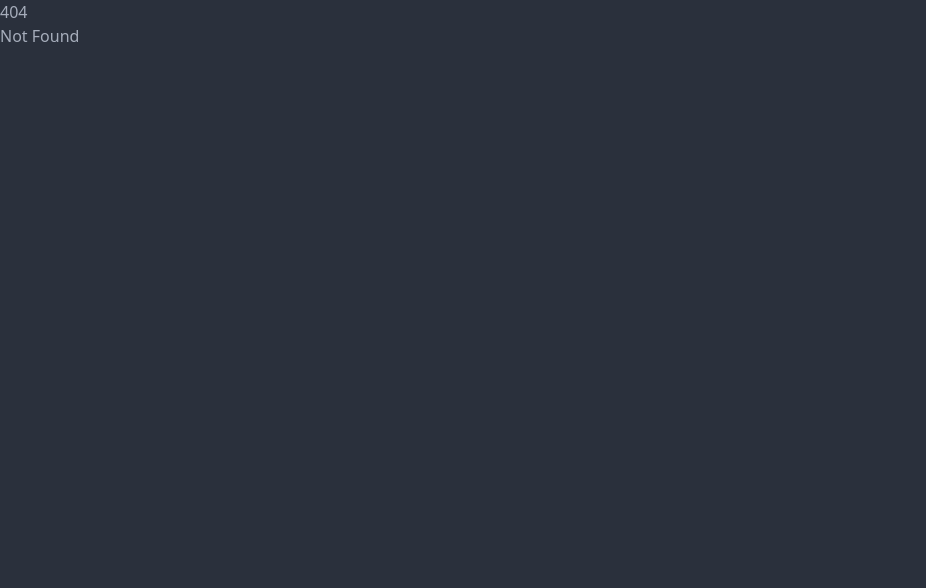
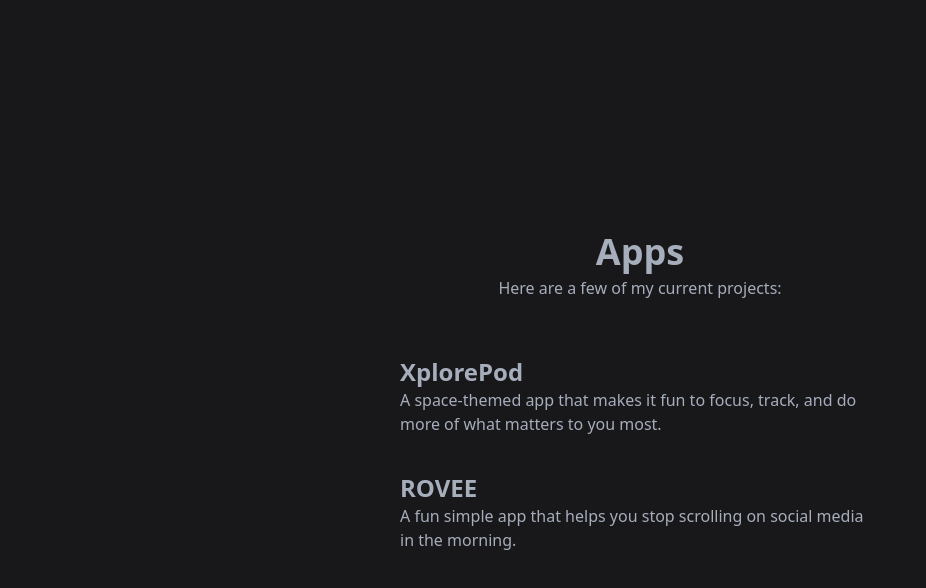
Before and after one commit to domwon/personal-svelte, a SvelteKit app: page /apps in a window 1280 px wide. Before the commit this address had no page. Shown: the top 588 px of the page, without its empty margins (0-926 px from the left). Built offline with nearby package versions, Linux system fonts and the light colour scheme.

Commit message:
Add initial apps page, linking to XplorePod and ROVEE

```diff
--- /dev/null
+++ b/src/routes/apps/+page.svelte
@@ -0,0 +1,22 @@
+<script lang="ts">
+</script>
+
+<div class="h-screen flex flex-col justify-center items-center bg-zinc-900">
+
+	<h1 class="text-4xl font-bold mb-1">Apps</h1>
+	<p>Here are a few of my current projects:</p>
+
+	<div class="mt-10">
+		<a class="card max-w-lg p-4 hover:bg-zinc-950" href="https://xplorepod.com" target="_blank">
+			<h2 class="text-2xl font-bold">XplorePod</h2>
+			<p>
+				A space-themed app that makes it fun to focus, track, and do more of what matters to you
+				most.
+			</p>
+		</a>
+		<a class="card max-w-lg p-4 hover:bg-zinc-950 mt-1" href="https://rovee.app" target="_blank">
+			<h2 class="text-2xl font-bold">ROVEE</h2>
+			<p>A fun simple app that helps you stop scrolling on social media in the morning.</p>
+        </a>
+	</div>
+</div>
```
